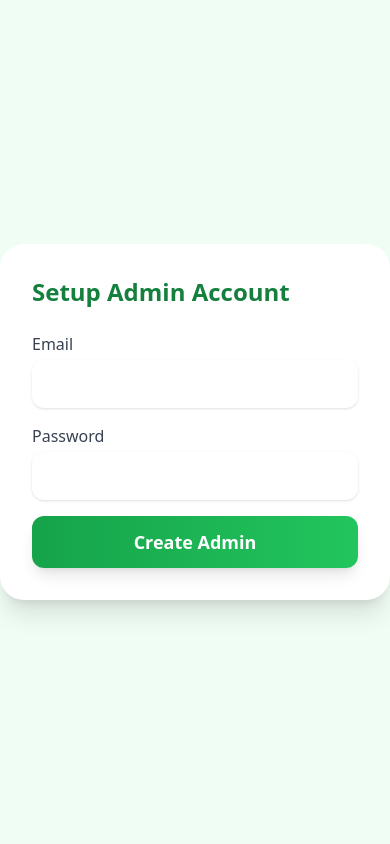
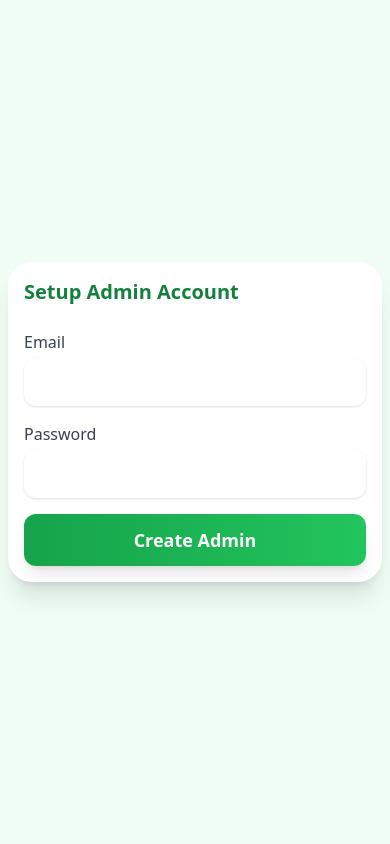
Before and after one commit to willi-felix/mira, a Flask app: page /setup in a window 390 px wide. Run offline with Flask 3, Linux system fonts and the light colour scheme; some libraries are stand-ins or nearby versions.

Commit message:
Responsive UI for Mobile Devices

```diff
--- a/templates/setup.html
+++ b/templates/setup.html
@@ -3,11 +3,12 @@
 <head>
   <meta charset="UTF-8">
   <title>Setup Admin - {{ SITE_NAME }}</title>
+  <meta name="viewport" content="width=device-width, initial-scale=1.0">
   <script src="https://cdn.tailwindcss.com"></script>
 </head>
-<body class="bg-green-50 flex items-center justify-center min-h-screen">
-  <form class="bg-white p-8 rounded-3xl shadow-xl w-full max-w-md" method="post">
-    <h1 class="text-2xl font-bold mb-6 text-green-700">Setup Admin Account</h1>
+<body class="bg-green-50 flex items-center justify-center min-h-screen px-2">
+  <form class="bg-white p-4 sm:p-8 rounded-3xl shadow-xl w-full max-w-md" method="post">
+    <h1 class="text-xl sm:text-2xl font-bold mb-6 text-green-700">Setup Admin Account</h1>
     <div class="mb-4">
       <label class="block mb-1 font-medium text-gray-700">Email</label>
       <input type="email" name="email" class="w-full rounded-xl border-gray-300 focus:ring-2 focus:ring-green-400 p-3 shadow" required>
```
